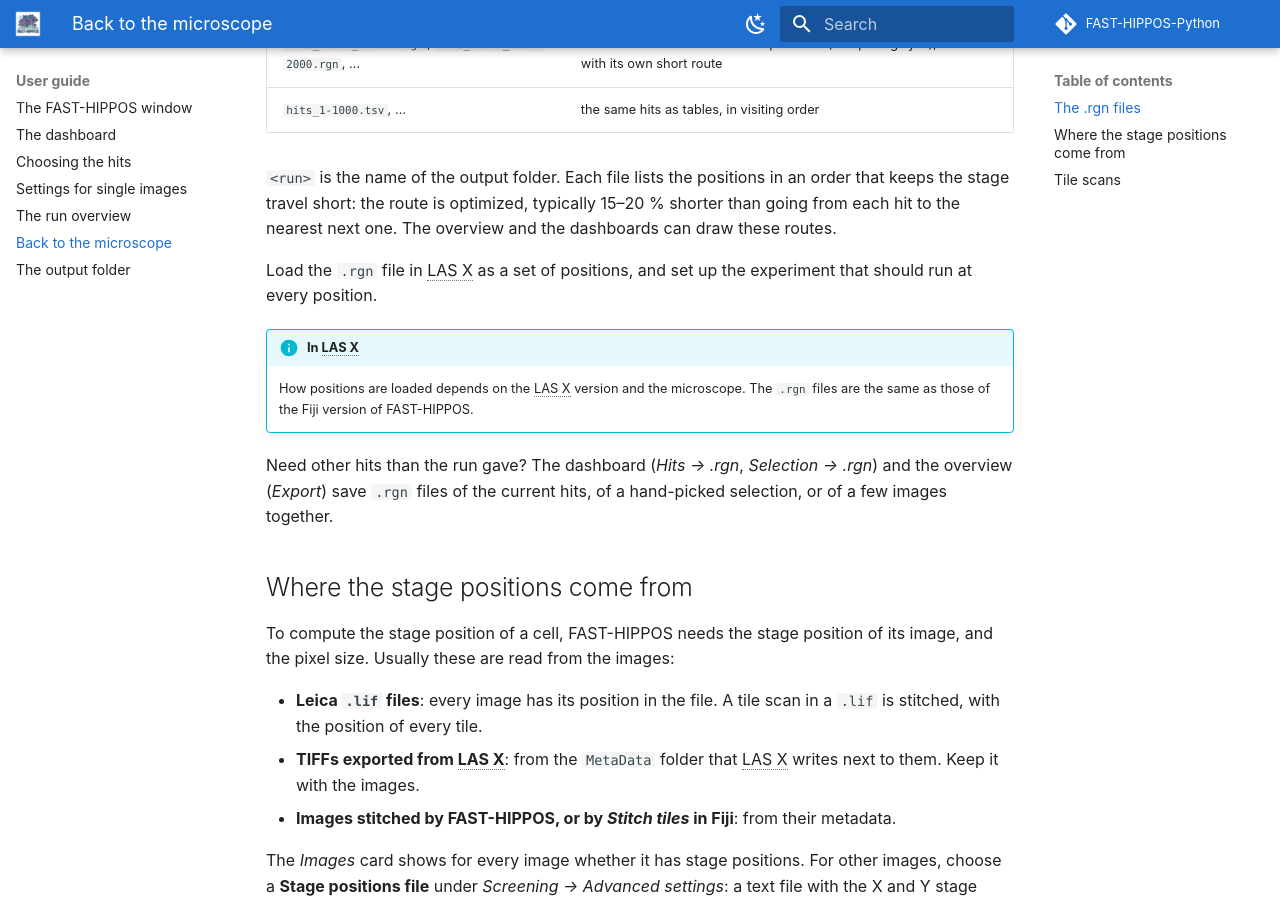
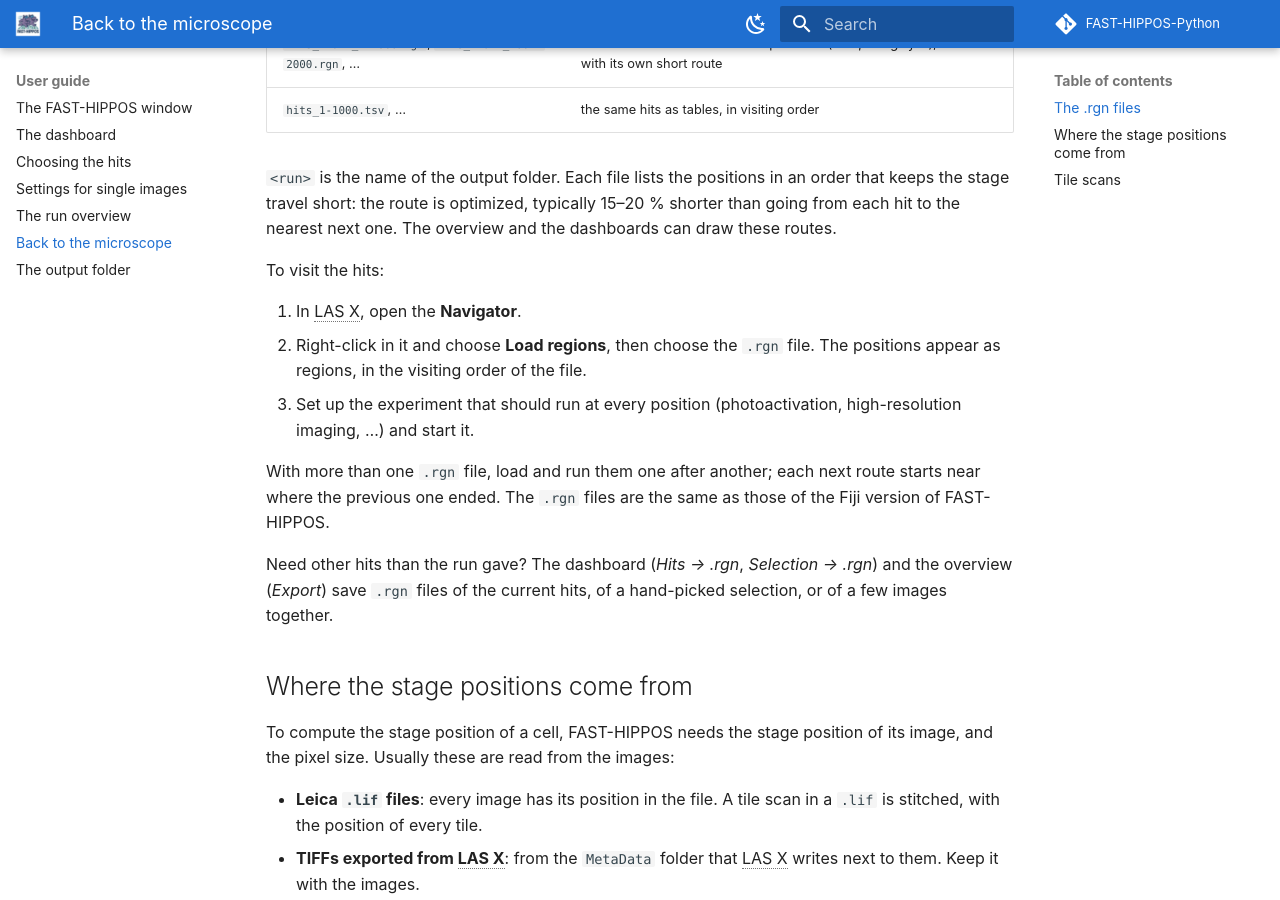
Before and after one commit to Jalink-lab/FAST-HIPPOS-Python, an MkDocs documentation site: the page built from manual/guide/microscope.md, in a window 1280 px wide and 900 px high, scrolled down 507 px. Built offline with MkDocs 1.6.1 and Material for MkDocs 9.7.7, drawn with Linux system fonts in a browser that asks for light colours; comment, search, counter and statistics services are not loaded.

Commit message:
Manual: loading .rgn files in the LAS X Navigator; example settings file in the example data; screenshots and demo renewed
Co-Authored-By: Claude Opus 5.5 <noreply@anthropic.com>

```diff
--- a/manual/guide/microscope.md
+++ b/manual/guide/microscope.md
@@ -18,11 +18,16 @@ After a run with screening, the output folder holds:
 short: the route is optimized, typically 15–20 % shorter than going from each hit to the nearest next one. The
 overview and the dashboards can draw these routes.
 
-Load the `.rgn` file in LAS X as a set of positions, and set up the experiment that should run at every position.
+To visit the hits:
 
-!!! info "In LAS X"
-    How positions are loaded depends on the LAS X version and the microscope. The `.rgn` files are the same as those
-    of the Fiji version of FAST-HIPPOS.
+1. In LAS X, open the **Navigator**.
+2. Right-click in it and choose **Load regions**, then choose the `.rgn` file. The positions appear as regions, in
+   the visiting order of the file.
+3. Set up the experiment that should run at every position (photoactivation, high-resolution imaging, …) and start
+   it.
+
+With more than one `.rgn` file, load and run them one after another; each next route starts near where the
+previous one ended. The `.rgn` files are the same as those of the Fiji version of FAST-HIPPOS.
 
 Need other hits than the run gave? The dashboard (*Hits → .rgn*, *Selection → .rgn*) and the overview (*Export*) save
 `.rgn` files of the current hits, of a hand-picked selection, or of a few images together.
```
Also changed, not shown: manual/start/first-analysis.md (+3 -1 lines), manual/images/gui.png, manual/images/gui_advanced.png, manual/images/gui_display.png, manual/images/gui_run.png, manual/images/gui_screening.png, manual/images/ov_maps.png, manual/images/overview.png.
